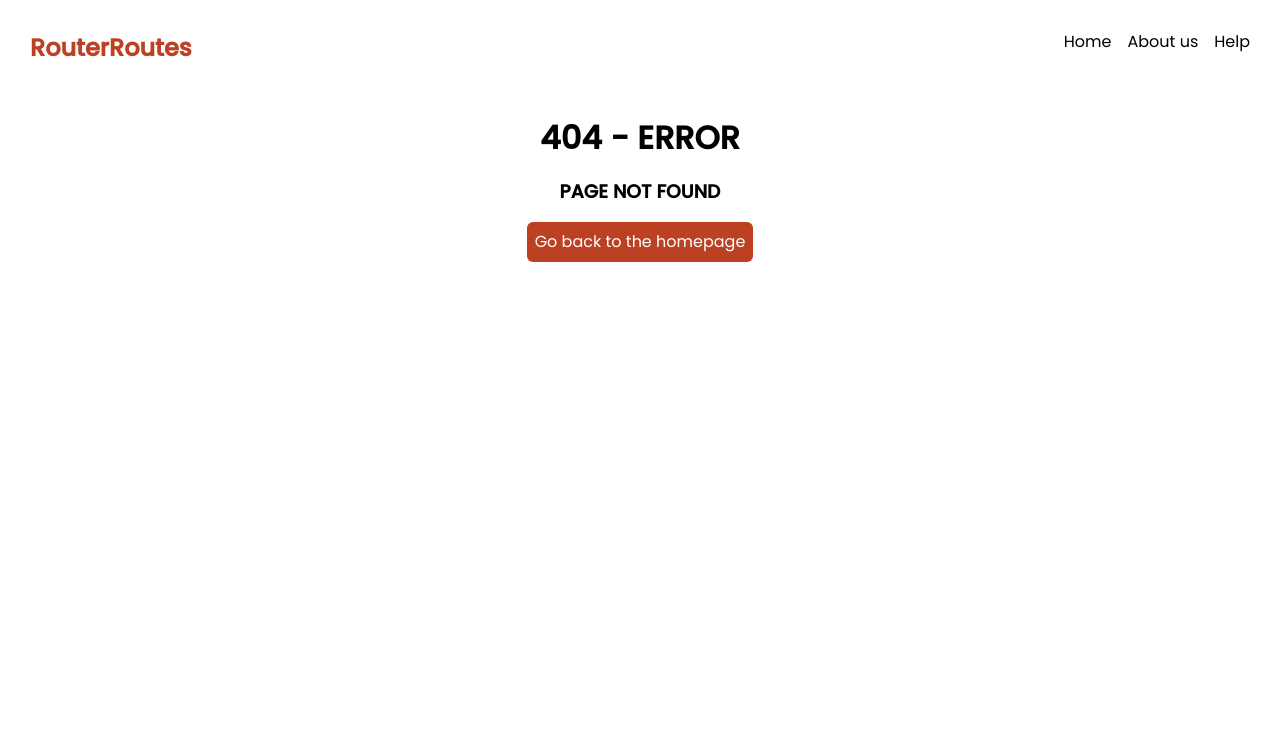
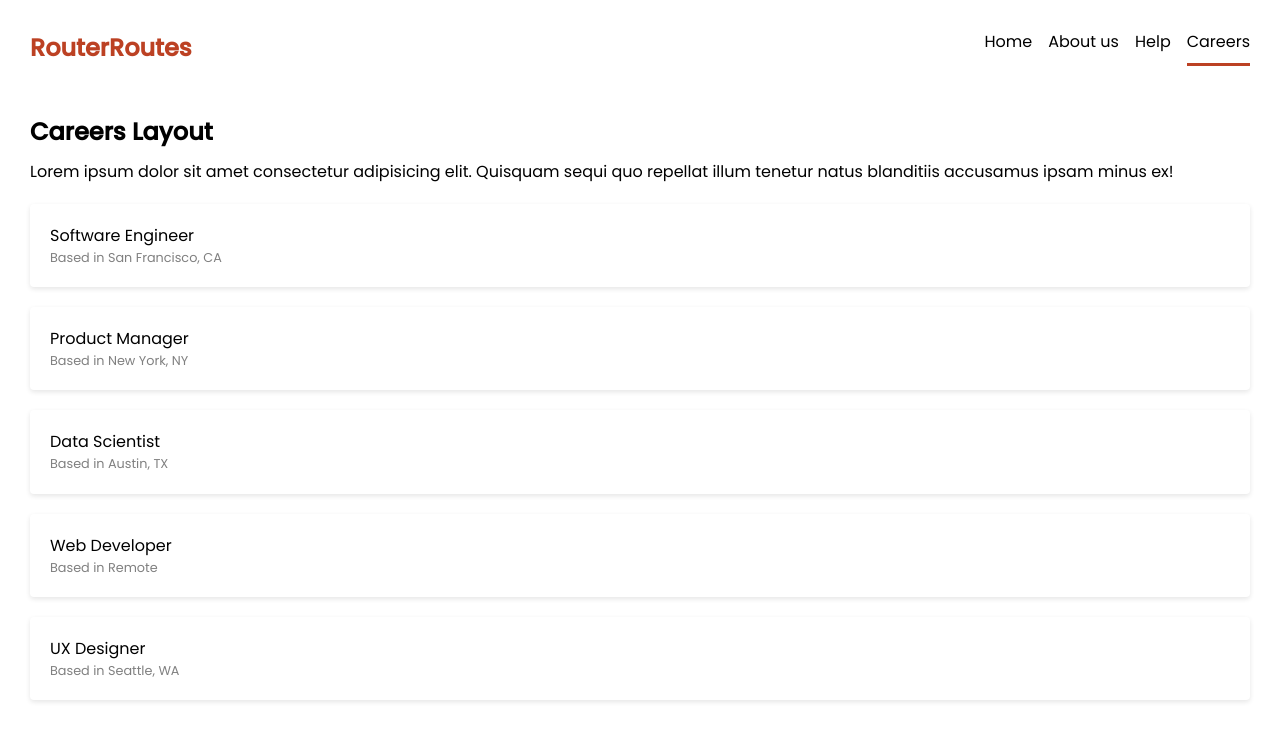
Before and after one commit to cedik456/react-router-net-ninja, a React (Vite) app: page /careers in a window 1280 px wide. Before the commit this address had no page. Shown: the top 740 px of the page. Built offline with nearby package versions, Linux system fonts and the light colour scheme; data requests are answered from the project's data file.

Commit message:
Add loaders on career component

```diff
--- a/src/App.jsx
+++ b/src/App.jsx
@@ -15,16 +15,24 @@ import Contacts from "./pages/help/Contact";
 import Root from "./layouts/Root";
 import Help from "./layouts/Help";
 import NotFound from "./pages/NotFound";
+import CareersLayout from "./layouts/CareersLayout";
+import Careers, { careerLoader } from "./pages/careers/Careers";
 
 const router = createBrowserRouter(
   createRoutesFromElements(
     <Route path="/" element={<Root />}>
       <Route index element={<Home />}></Route>
       <Route path="about" element={<About />}></Route>
+
       <Route path="help" element={<Help />}>
         <Route path="faq" element={<Faq />}></Route>
         <Route path="contact" element={<Contacts />}></Route>
       </Route>
+
+      <Route path="careers" element={<CareersLayout />}>
+        <Route index element={<Careers />} loader={careerLoader}></Route>
+      </Route>
+
       <Route path="*" element={<NotFound />}></Route>
     </Route>
   )
--- a/src/index.css
+++ b/src/index.css
@@ -217,3 +217,27 @@ header nav a.active {
   border: none;
   border-radius: 6px;
 }
+
+.careers > a {
+  display: block;
+  color: black;
+  background: white;
+  box-shadow: 0 2px 5px rgba(0, 0, 0, 0.1);
+  padding: 20px;
+  border-radius: 4px;
+  margin: 20px 0;
+  text-decoration: none;
+}
+
+.careers > a:hover p {
+  color: var(--primary);
+}
+
+.careers p {
+  margin: 0;
+}
+
+.careers > a p:last-child {
+  font-size: 0.8rem;
+  color: grey;
+}
--- /dev/null
+++ b/src/layouts/CareersLayout.jsx
@@ -0,0 +1,20 @@
+import React from "react";
+import { Outlet } from "react-router-dom";
+
+function CareersLayout() {
+  return (
+    <div className="careers-layout">
+      <h2>Careers Layout</h2>
+      <p>
+        Lorem ipsum dolor sit amet consectetur adipisicing elit. Quisquam sequi
+        quo repellat illum tenetur natus blanditiis accusamus ipsam minus ex!
+      </p>
+
+      <section>
+        <Outlet />
+      </section>
+    </div>
+  );
+}
+
+export default CareersLayout;
--- a/src/layouts/Root.jsx
+++ b/src/layouts/Root.jsx
@@ -9,6 +9,7 @@ function Root() {
           <NavLink to="/">Home</NavLink>
           <NavLink to="about">About us</NavLink>
           <NavLink to="help">Help</NavLink>
+          <NavLink to="careers">Careers</NavLink>
         </nav>
       </header>
 
--- /dev/null
+++ b/src/pages/careers/Careers.jsx
@@ -0,0 +1,23 @@
+import { useLoaderData, Link } from "react-router-dom";
+
+function Careers() {
+  const careers = useLoaderData();
+  return (
+    <div className="careers">
+      {careers.map((career) => (
+        <Link to="/" key={career.id}>
+          <p>{career.title}</p>
+          <p>Based in {career.location}</p>
+        </Link>
+      ))}
+    </div>
+  );
+}
+
+export default Careers;
+
+export const careerLoader = async () => {
+  const res = await fetch("http://localhost:4000/careers");
+
+  return res.json();
+};
```
